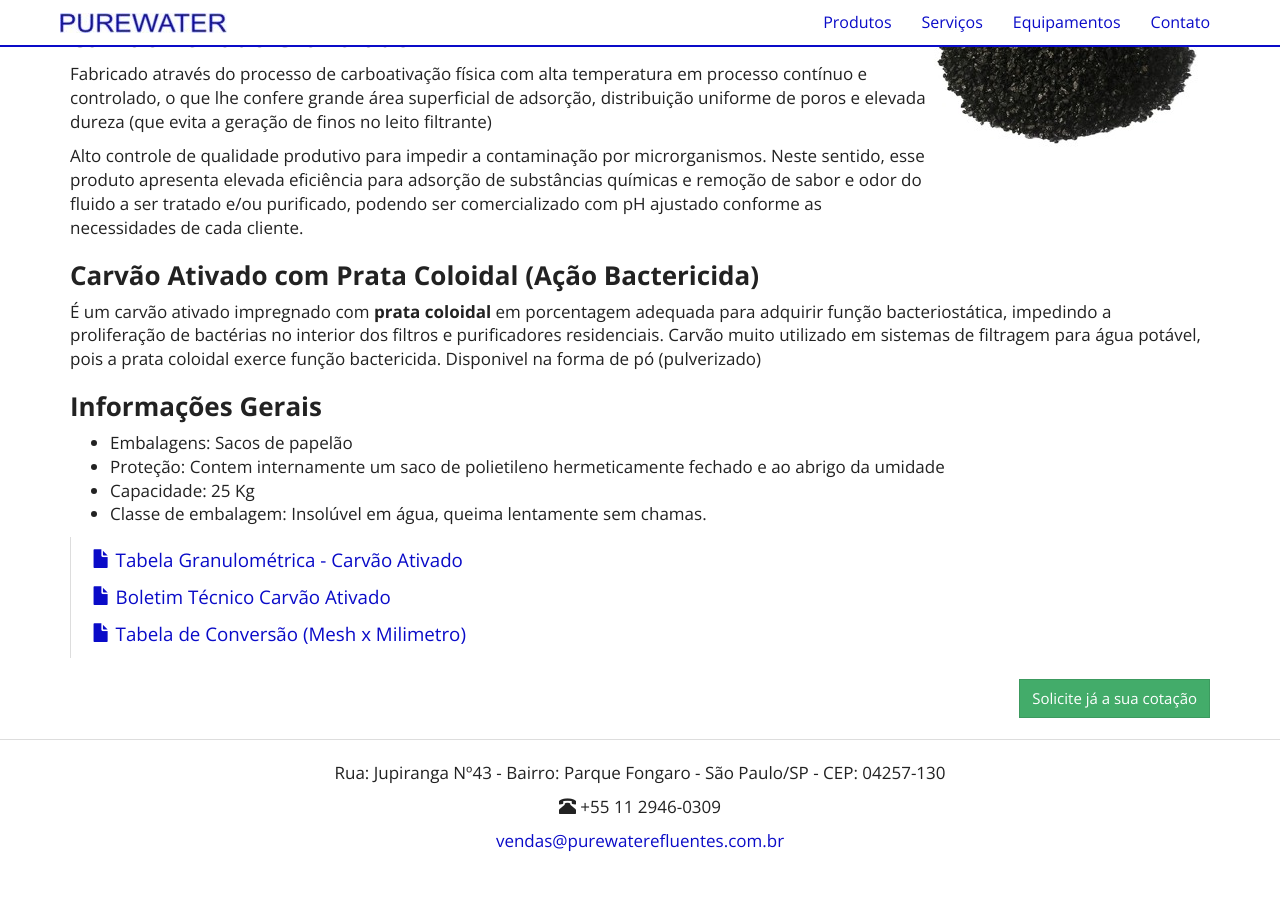
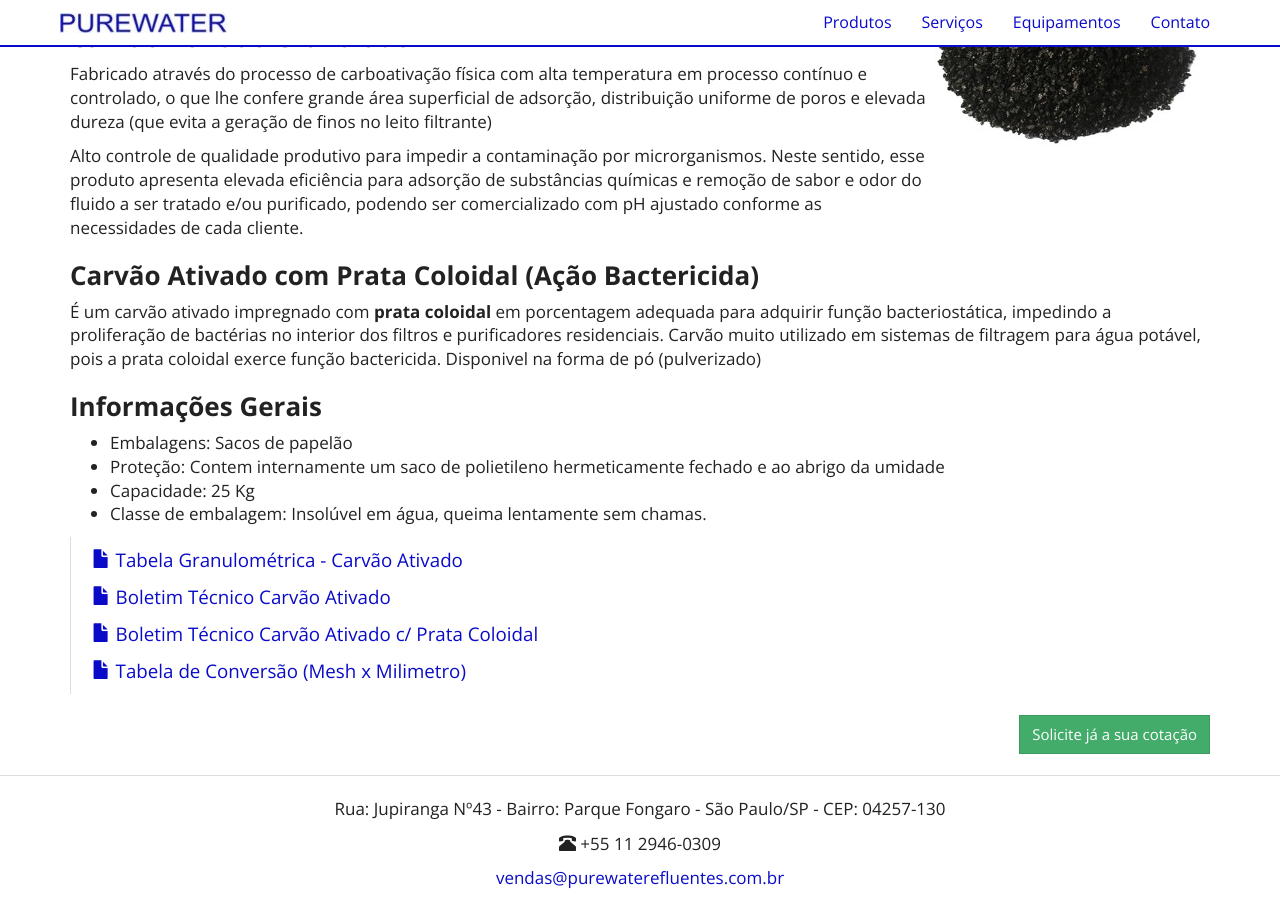
Before and after one commit to purewaterefluentes/purewaterefluentes.github.io, a Jekyll site: the page built from produtos/carvao-ativado.md, in a window 1280 px wide and 900 px high, scrolled down 950 px. Built offline with Jekyll 4.4.1, drawn with Linux system fonts in a browser that asks for light colours; nearby versions of some CDN libraries; library files that are not in the unit come from our copies; before the commit the page ends 1813 px from its top, so only the background shows below that.

Commit message:
Update carvao-ativado.md

```diff
--- a/produtos/carvao-ativado.md
+++ b/produtos/carvao-ativado.md
@@ -61,6 +61,11 @@ Disponivel na forma de pó (pulverizado)
 >
 >
 {% include purewater/link-boletim.html
+   label="Boletim Técnico Carvão Ativado c/ Prata Coloidal"
+   arquivo="Boletim Técnico Carvão Ativado Prata Coloidal.pdf" %}
+>
+>
+{% include purewater/link-boletim.html
    label="Tabela de Conversão (Mesh x Milimetro)"
    arquivo="tabela_conversão_mesh_granulometria.pdf  " %}
 >
```
